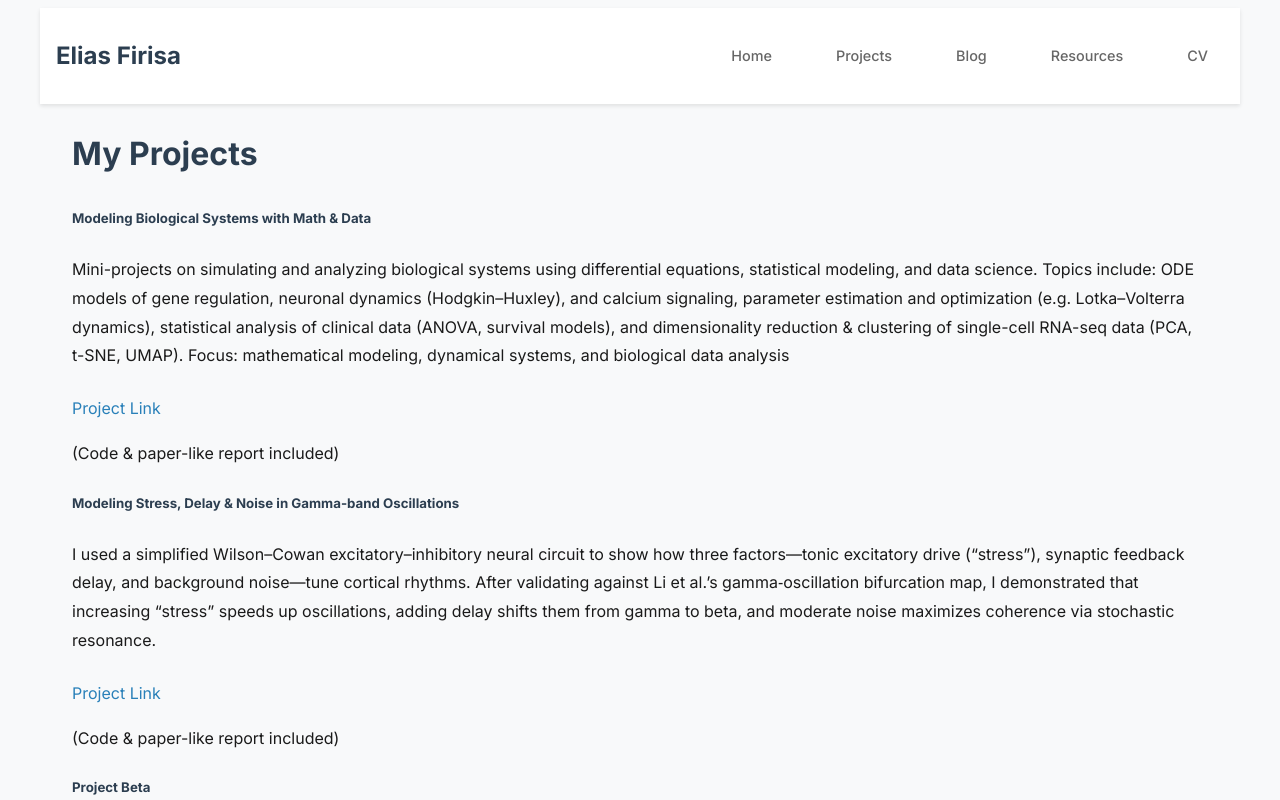
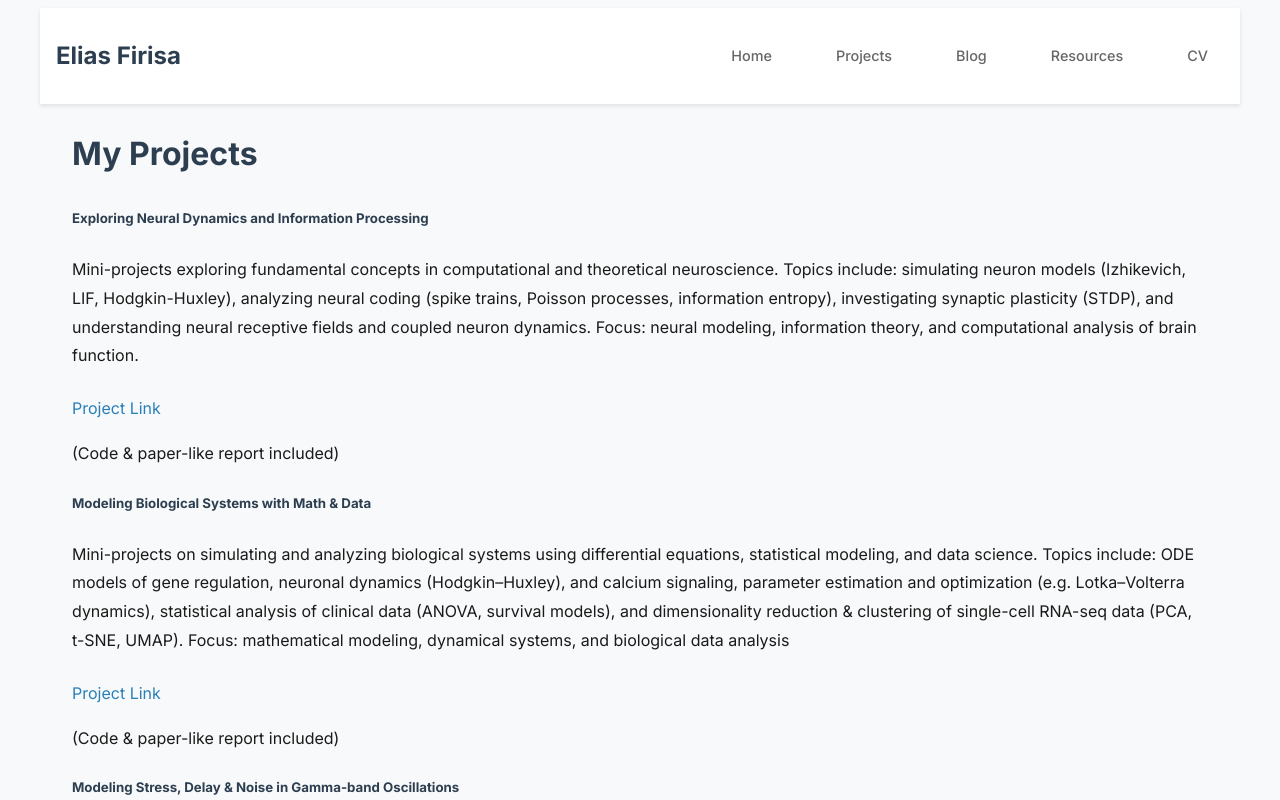
Before and after one commit to EliasSf73/elias-firisa-website, a Next.js app: page /elias-firisa-website/projects in a window 1280 px wide. Shown: the top 800 px of the page. Built offline with nearby package versions, Linux system fonts and the light colour scheme.

Commit message:
feat: add computational neuroscience project description

```diff
--- a/src/app/projects/page.tsx
+++ b/src/app/projects/page.tsx
@@ -3,6 +3,12 @@ import Link from 'next/link';
 
 const Projects = () => {
   const projects = [
+    {
+      id: 3,
+      title: 'Exploring Neural Dynamics and Information Processing',
+      description: 'Mini-projects exploring fundamental concepts in computational and theoretical neuroscience. Topics include: simulating neuron models (Izhikevich, LIF, Hodgkin-Huxley), analyzing neural coding (spike trains, Poisson processes, information entropy), investigating synaptic plasticity (STDP), and understanding neural receptive fields and coupled neuron dynamics. Focus: neural modeling, information theory, and computational analysis of brain function.',
+      link: 'https://github.com/EliasSf73/computational-neuroscience-mini-projects',
+    },
     {
       id: 2,
       title: 'Modeling Biological Systems with Math & Data',
```
